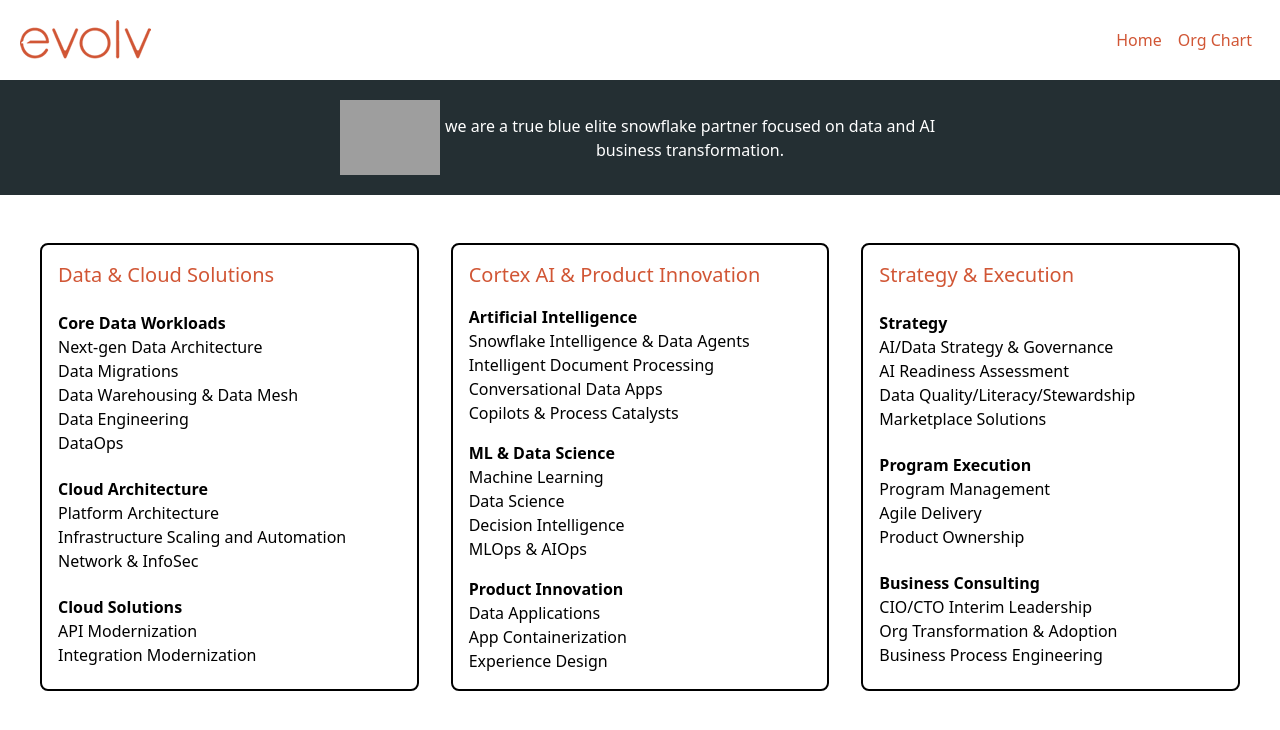
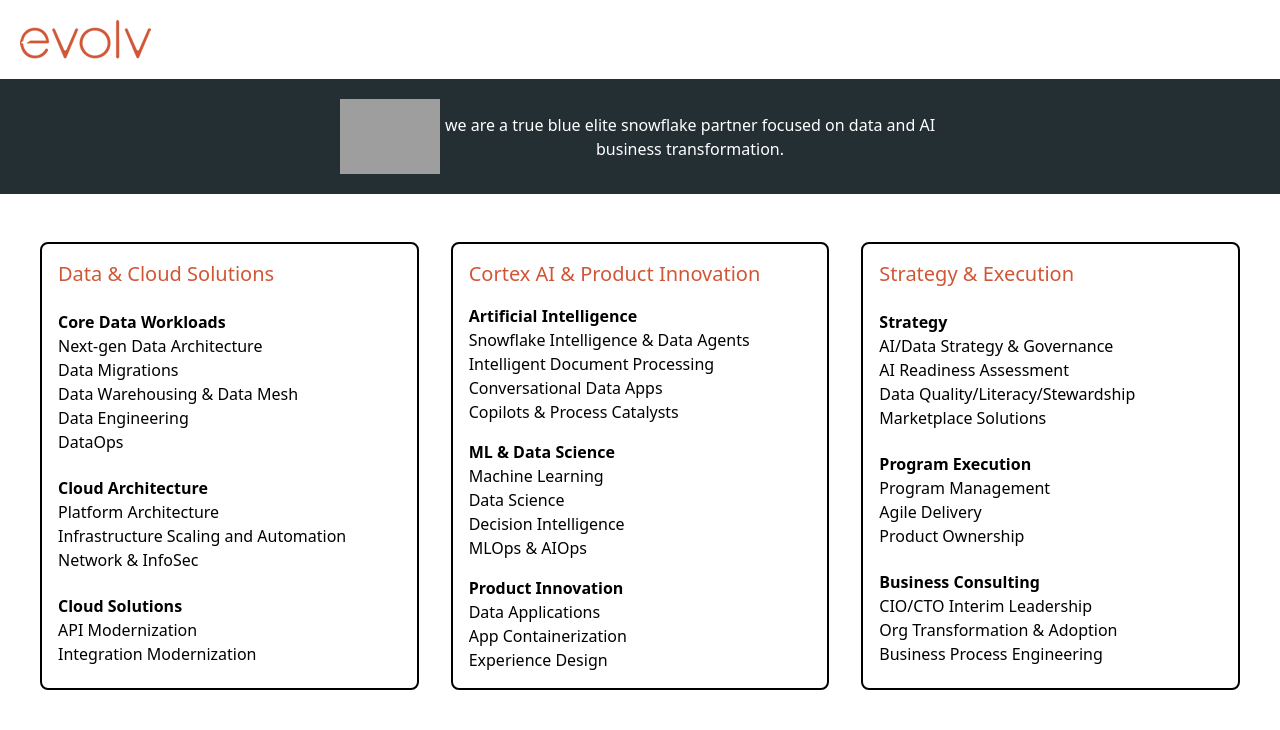
Before and after one commit to evolvconsulting/snowflake-cards, an Astro site: page / in a window 1280 px wide. Built offline with nearby package versions, Linux system fonts and the light colour scheme; Astro itself is replaced by a stand-in of ours; grey boxes are pictures that could not be loaded.

Commit message:
removed nav

```diff
--- a/src/layouts/Layout.astro
+++ b/src/layouts/Layout.astro
@@ -34,12 +34,6 @@ import "../styles/global.css";
 				<div
 					class="flex flex-row text-[#d15635] justify-center items-center"
 				>
-					<a class="p-2" href="/snowflake-cards">Home</a>
-					<a
-						class="p-2"
-						href="/snowflake-cards/snowflake-sales-org-chart"
-						>Org Chart</a
-					>
 				</div>
 			</div>
 			<div class="flex justify-center bg-[#242f33]">
```
